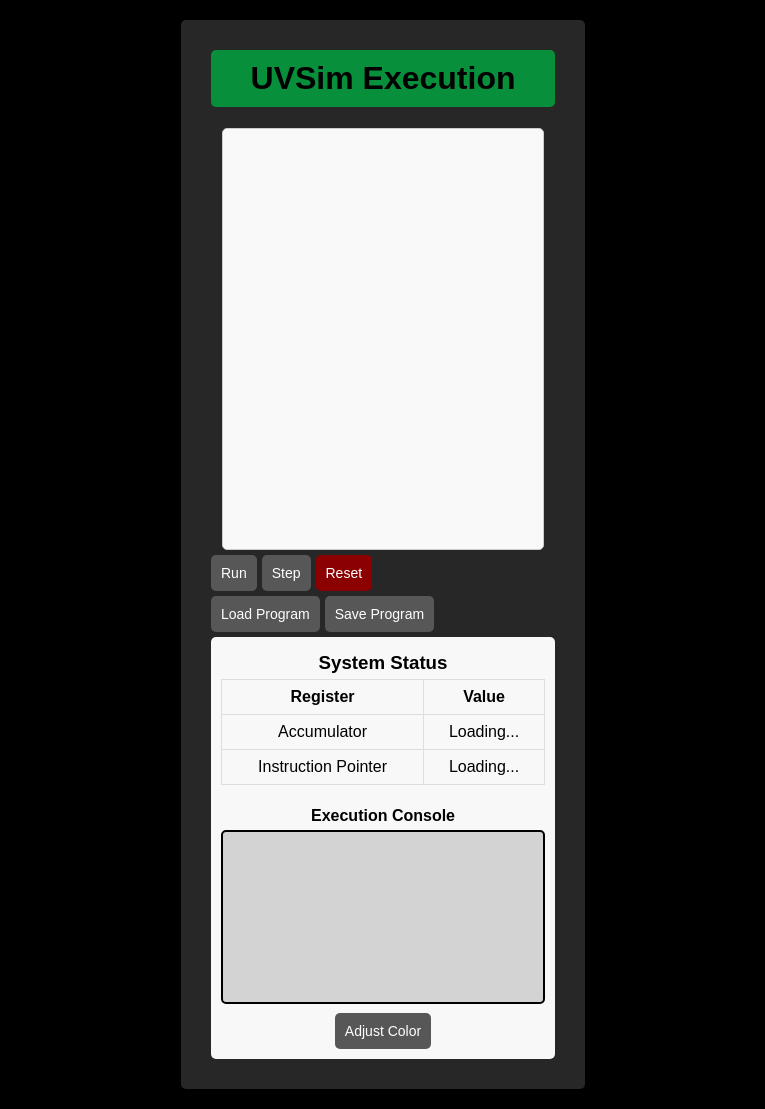
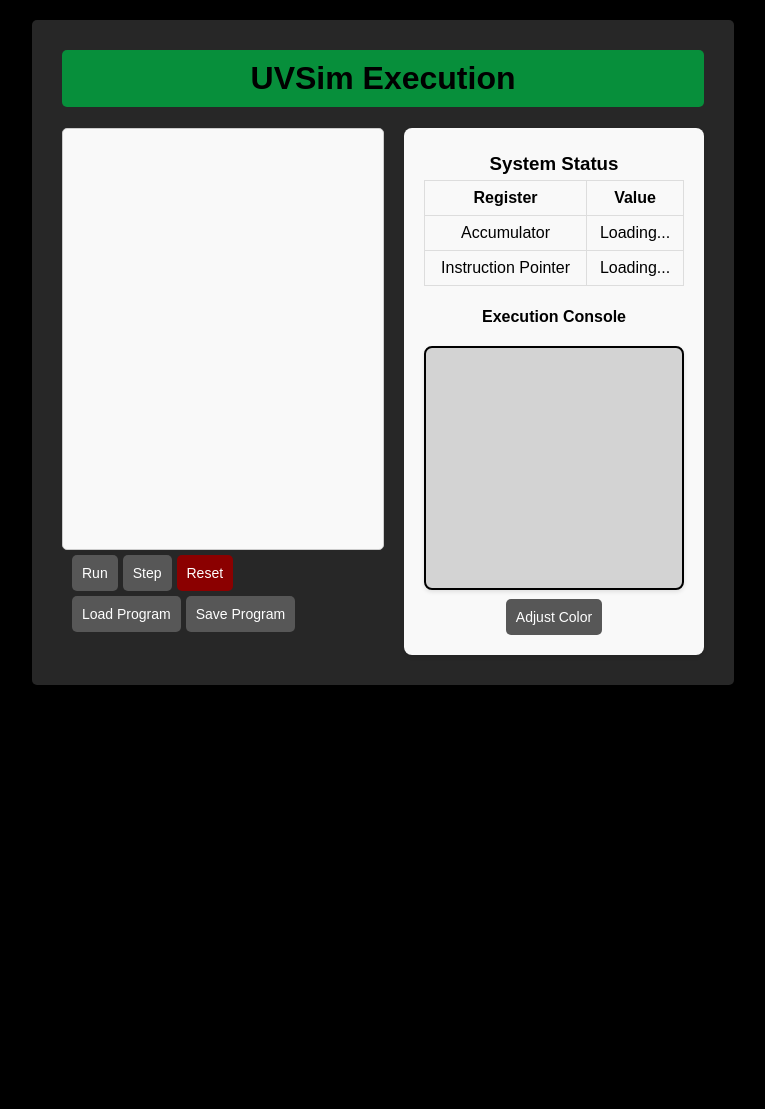
Before and after one commit to lrivera238/UVSim, a Flask app: page / in a window 1280 px wide. Shown: the whole page, without its empty margins (257-1022 px from the left). After the commit the page ends 685 px from the top, so only its background shows below. Run offline with Flask 2, Linux system fonts and the light colour scheme; parts of the project's set-up code (start-up, migrations or seed data) failed here and were passed over.

Commit message:
System table css fixed

```diff
--- a/app/static/styles.css
+++ b/app/static/styles.css
@@ -10,7 +10,6 @@
     text-align: center;
     margin: 20px;
 }
-
 
 .backdrop {
     background-color: var(--backdrop);
@@ -30,32 +29,16 @@
     border-radius: 5px;
 }
 
-.container {
-    display: flex;
-    align-items: flex-start;
+.main-content {
+    display: grid;
+    grid-template-columns: auto 300px;
     gap: 20px;
 }
 
-/* Memory + Status Table Container */
-.main-content {
-    display: flex;
-    align-items: flex-start;
-    /* Keep memory and status aligned at the top */
-    gap: 20px;
-    /* Space between memory and status */
-    justify-content: center;
+.memory-wrapper {
+    width: fit-content;
 }
 
-/* Center align memory-wrapper */
-.memory-wrapper {
-    display: flex;
-    flex-direction: column;
-    /* Stack memory and buttons vertically */
-    align-items: center;
-    /* Center memory container */
-}
-
-/* Memory container styles */
 .memory-container {
     width: 300px;
     height: 400px;
@@ -89,14 +72,13 @@
     box-shadow: 0 0 5px var(--primary);
 }
 
-/* Status table styling */
 .status-table {
-    padding: 10px;
-    border-radius: 5px;
-    background: #f8f8f8;
+    background: #f9f9f9;
+    border-radius: 8px;
+    padding: 20px;
+    box-shadow: 0 2px 4px rgba(0, 0, 0, 0.1);
 }
 
-/* Keep status table and buttons separate */
 .status-table table {
     width: 100%;
     border-collapse: collapse;
@@ -108,7 +90,15 @@
     border: 1px solid #ddd;
 }
 
-/* Buttons BELOW the memory-container */
+.status-table h3 {
+    margin-top: 5px;
+    margin-bottom: 5px;
+}
+
+.status-table h4 {
+    margin-bottom: 5px;
+}
+
 .button-container {
     display: flex;
     flex-direction: column;
@@ -138,7 +128,6 @@
     background: var(--primary);
 }
 
-/* Reset Button */
 .reset-button {
     background: rgb(139, 0, 0);
 }
@@ -147,10 +136,8 @@
     background: rgb(87, 0, 0);
 }
 
-/* Modal Background */
 .modal {
     display: none;
-    /* Hidden by default */
     position: fixed;
     z-index: 1000;
     left: 0;
@@ -158,13 +145,11 @@
     width: 100%;
     height: 100%;
     background-color: rgba(0, 0, 0, 0.5);
-    /* Dim Background */
     display: flex;
     justify-content: center;
     align-items: center;
 }
 
-/* Modal Content */
 .modal-content {
     background: white;
     padding: 20px;
@@ -174,7 +159,6 @@
     box-shadow: 0px 4px 8px rgba(0, 0, 0, 0.2);
 }
 
-/* Modal Buttons */
 .modal-buttons {
     margin-top: 10px;
 }
@@ -197,34 +181,23 @@
     display: none;
 }
 
-/* Highlight the currently executing memory cell */
 .highlight {
     background-color: lightgrey !important;
     font-weight: bold;
     border: 2px solid var(--primary);
 }
 
-/* Execution Console */
 .console-container {
-    width: 300px;
-    height: 150px;
+    background-color: var(--background);
+    border-radius: 8px;
+    padding: 20px;
+    margin-top: 20px;
+    height: 200px;
+    overflow-y: auto;
+    box-shadow: 0 2px 4px rgba(0, 0, 0, 0.1);
     background: lightgrey;
     color: black;
     font-family: "Courier New", monospace;
-    padding: 10px;
-    border-radius: 5px;
-    overflow-y: auto;
     border: 2px solid #000000;
     text-align: left;
 }
-
-.status-table h3 {
-    margin-top: 5px;
-    margin-bottom: 5px;
-    /* Remove bottom margin */
-}
-
-.status-table h4 {
-    margin-bottom: 5px;
-    /* Remove bottom margin */
-}
--- a/app/templates/index.html
+++ b/app/templates/index.html
@@ -16,10 +16,8 @@
         <!-- Execution Message -->
 
         <div class="main-content">
-
             <div class="memory-wrapper">
                 <div class="memory-container" id="memoryContainer"></div>
-
                 <!-- Buttons Below Memory Container -->
                 <div class="button-container">
                     <div class="button-row">
@@ -32,8 +30,9 @@
                         <button onclick="saveFile()" class="save-button">Save Program</button>
                     </div>
                 </div>
+            </div>
 
-            <!-- Status Table (Stays to the right of memory-container) -->
+            <!-- Move status-table outside of memory-wrapper -->
             <div class="status-table">
                 <h3>System Status</h3>
                 <table>
```
Lines whose indentation alone changed are shown as unchanged.
